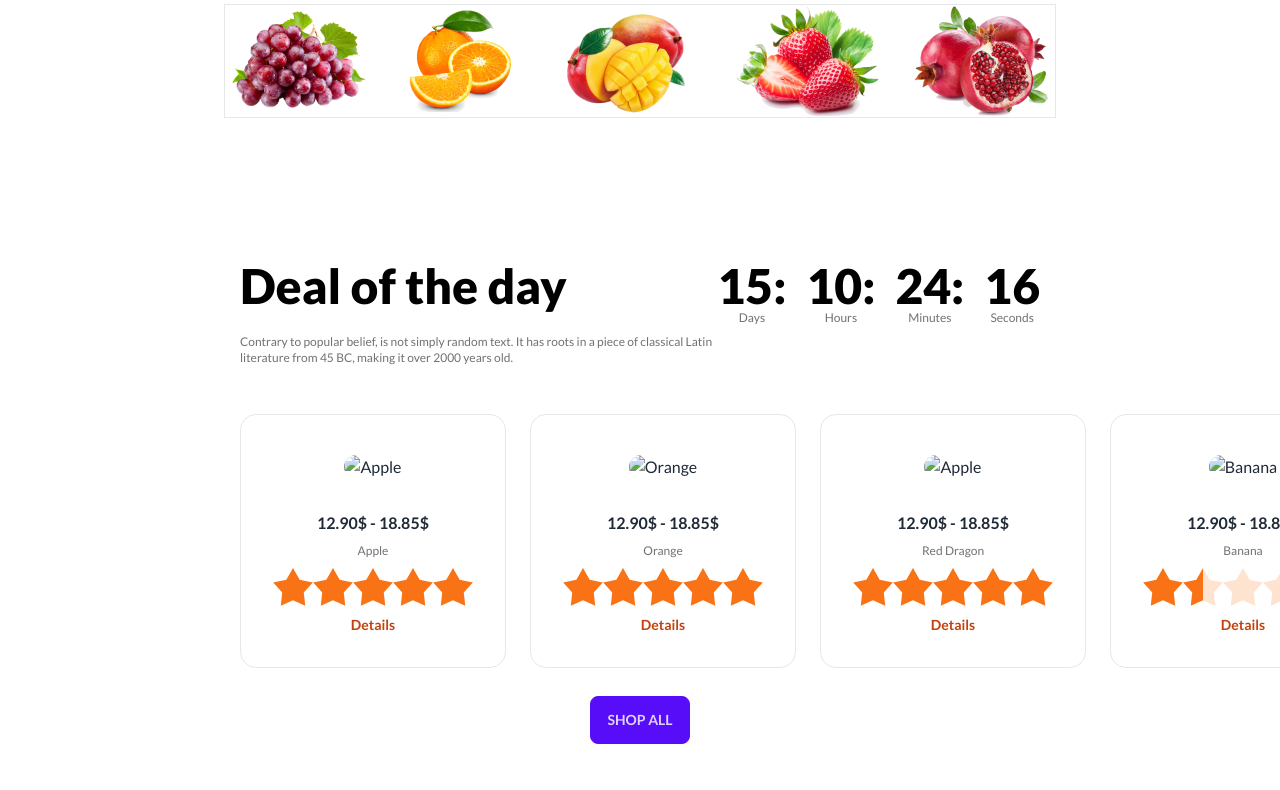
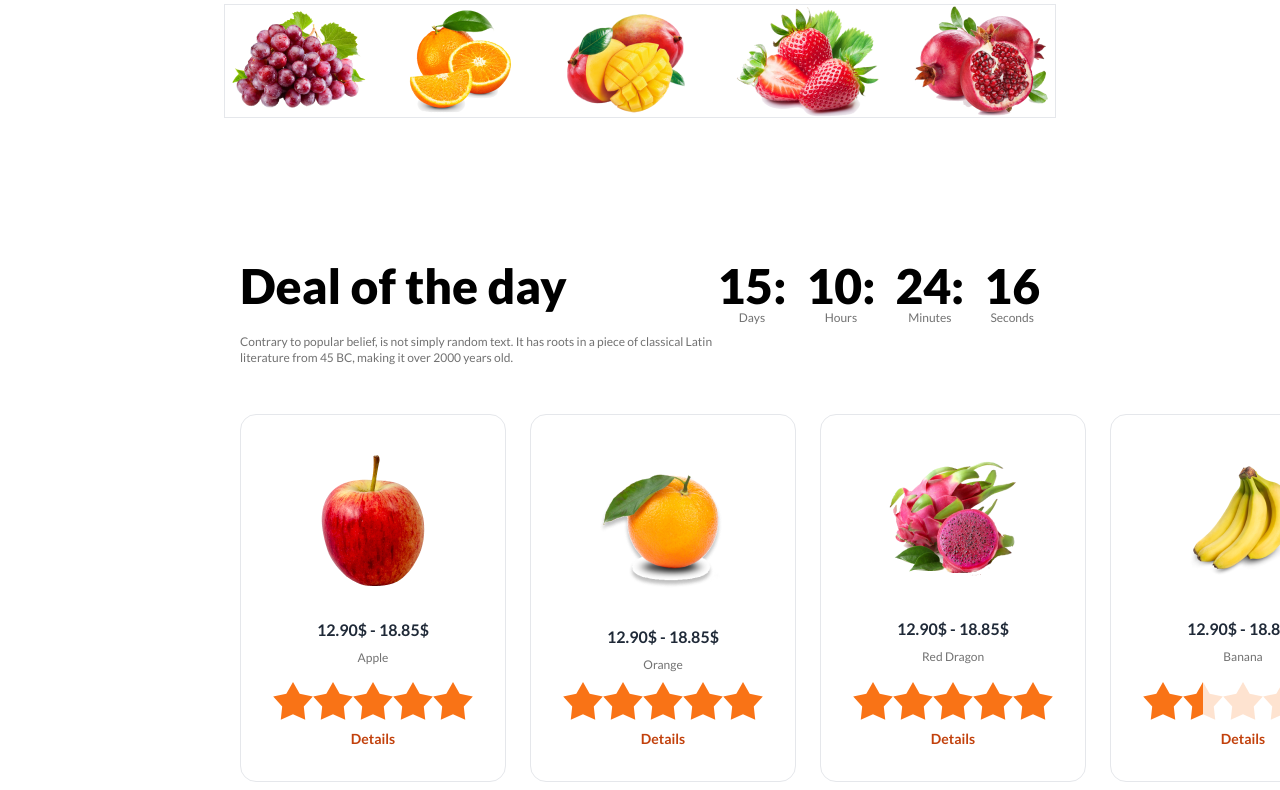
Before and after one commit to Asrafulch099/My-Third-Assignment, a plain HTML site: page index.html in a window 1280 px wide. Shown: the part 814-1604 px from the top of the page. Drawn offline with nearby package versions, Linux system fonts and the light colour scheme; the site is published under a folder, as on GitHub Pages, so addresses that start at the root find nothing.

Commit message:
added card image

```diff
--- a/index.html
+++ b/index.html
@@ -139,13 +139,15 @@
                     </div>
                 </div>
             </div>
-            <div class="flex justify-center gap-8 border">
+          <div class="">
+            <div class="flex justify-center gap-8 border ">
                 <img src="images/fruit1.png" alt="">
                 <img src="images/fruit2.png" alt="">
                 <img src="images/fruit3.png" alt="">
                 <img src="images/fruit4.png" alt="">
                 <img src="images/fruit5.png" alt="">
             </div>
+          </div>
         </section>
     </header>
     <main>
@@ -192,7 +194,7 @@
                 <!-- card-1 -->
                 <div class="card w-96 bg-base-100 border">
                     <figure class="px-10 pt-10">
-                        <img src="/images/fruit6.png" alt="Apple" class="rounded-xl" />
+                        <img src="./images/fruit6.png" alt="Apple" class="rounded-xl" />
                     </figure>
                     <div class="card-body items-center text-center">
                         <h2 class="card-title text-base font-bold">12.90$ - 18.85$</h2>
@@ -216,7 +218,7 @@
                             <form method="dialog" class="modal-box  max-w-md">
                                 <div class="card w-96 bg-base-100 border">
                                     <figure class="px-10 pt-10">
-                                        <img src="/images/fruit6.png" alt="Apple" class="rounded-xl" />
+                                        <img src="./images/fruit6.png" alt="Apple" class="rounded-xl" />
                                     </figure>
                                     <div class="card-body items-center text-center">
                                         <h2 class="card-title text-4xl font-extrabold">Apple</h2>
@@ -260,7 +262,7 @@
                 <!-- card-2 -->
                 <div class="card w-96 bg-base-100 border">
                     <figure class="px-10 pt-10">
-                        <img src="/images/fruit7.png" alt="Orange" class="rounded-xl" />
+                        <img src="./images/fruit7.png" alt="Orange" class="rounded-xl" />
                     </figure>
                     <div class="card-body items-center text-center">
                         <h2 class="card-title text-base font-bold">12.90$ - 18.85$</h2>
@@ -284,7 +286,7 @@
                             <form method="dialog" class="modal-box  max-w-md">
                                 <div class="card w-96 bg-base-100 border">
                                     <figure class="px-10 pt-10">
-                                        <img src="/images/fruit7.png" alt="Orange" class="rounded-xl" />
+                                        <img src="./images/fruit7.png" alt="Orange" class="rounded-xl" />
                                     </figure>
                                     <div class="card-body items-center text-center">
                                         <h2 class="card-title text-4xl font-extrabold">Orange</h2>
@@ -328,7 +330,7 @@
                 <!-- card-3 -->
                 <div class="card w-96 bg-base-100 border">
                     <figure class="px-10 pt-10">
-                        <img src="/images/fruit8.png" alt="Apple" class="rounded-xl" />
+                        <img src="./images/fruit8.png" alt="Apple" class="rounded-xl" />
                     </figure>
                     <div class="card-body items-center text-center">
                         <h2 class="card-title text-base font-bold">12.90$ - 18.85$</h2>
@@ -352,7 +354,7 @@
                             <form method="dialog" class="modal-box  max-w-md">
                                 <div class="card w-96 bg-base-100 border">
                                     <figure class="px-10 pt-10">
-                                        <img src="/images/fruit8.png" alt="Red Dragon" class="rounded-xl" />
+                                        <img src="./images/fruit8.png" alt="Red Dragon" class="rounded-xl" />
                                     </figure>
                                     <div class="card-body items-center text-center">
                                         <h2 class="card-title text-4xl font-extrabold">Red Dragon</h2>
@@ -396,7 +398,7 @@
                 <!-- card-4 -->
                 <div class="card w-96 bg-base-100 border">
                     <figure class="px-10 pt-10">
-                        <img src="/images/fruit9.png" alt="Banana" class="rounded-xl" />
+                        <img src="./images/fruit9.png" alt="Banana" class="rounded-xl" />
                     </figure>
                     <div class="card-body items-center text-center">
                         <h2 class="card-title text-base font-bold">12.90$ - 18.85$</h2>
@@ -420,7 +422,7 @@
                             <form method="dialog" class="modal-box  max-w-md">
                                 <div class="card w-96 bg-base-100 border">
                                     <figure class="px-10 pt-10">
-                                        <img src="/images/fruit9.png" alt="Banana" class="rounded-xl" />
+                                        <img src="./images/fruit9.png" alt="Banana" class="rounded-xl" />
                                     </figure>
                                     <div class="card-body items-center text-center">
                                         <h2 class="card-title text-4xl font-extrabold">Banana</h2>
```
